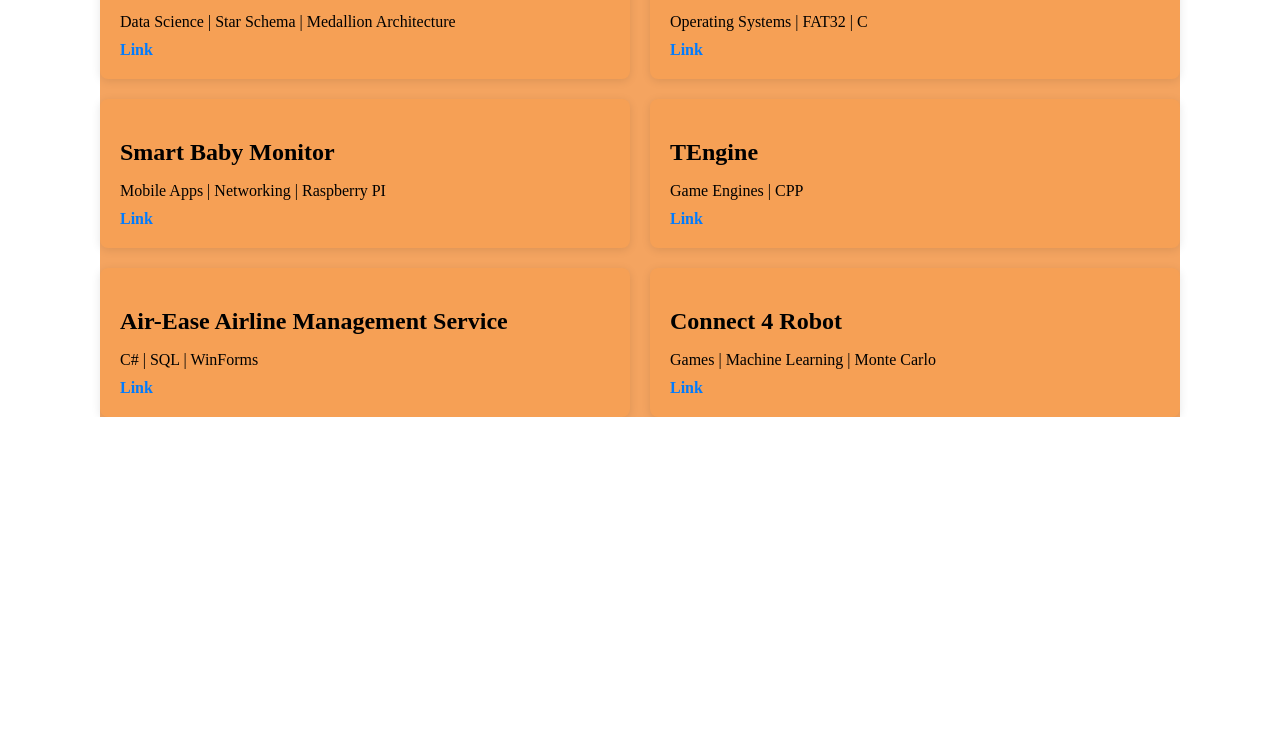
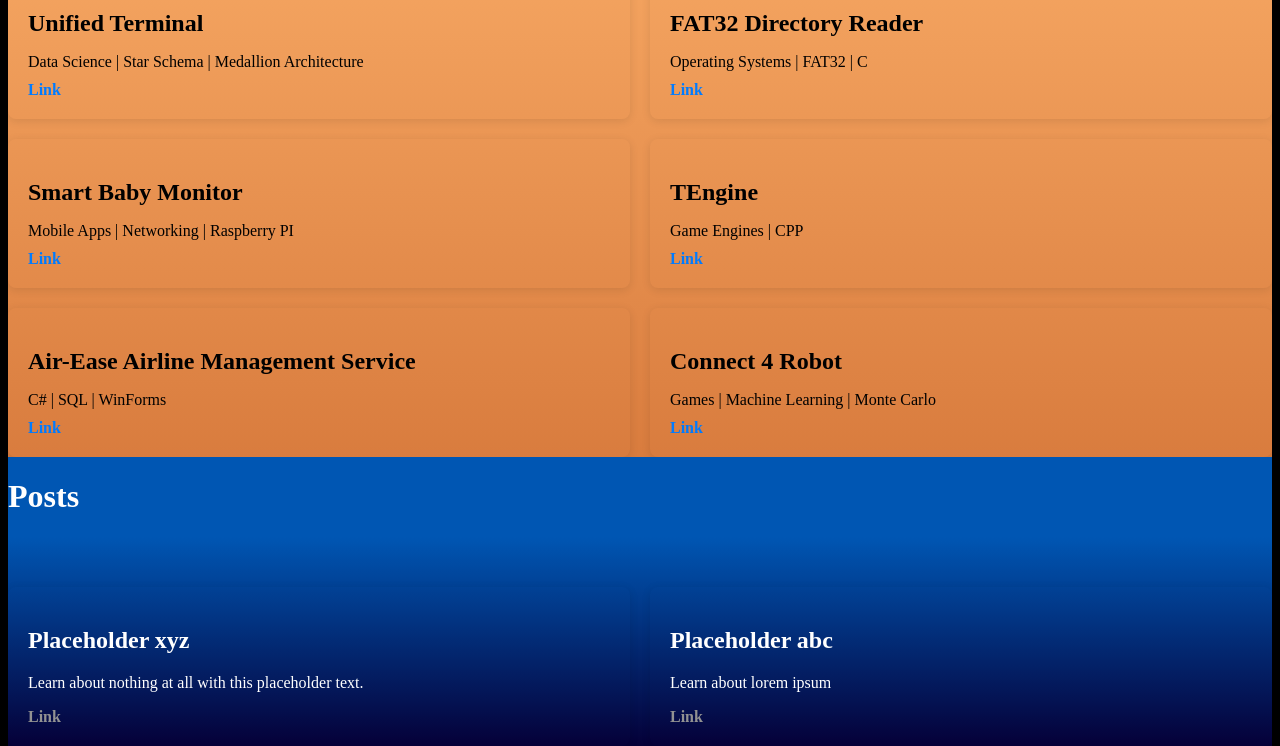
Before and after one commit to tjschwartz7/PortfolioWebsite, a plain HTML site: page index.html in a window 1280 px wide. Shown: the part 781-1527 px from the top of the page. Before the commit the page ends 1198 px from the top, so only its background shows below. Drawn offline with Linux system fonts and the light colour scheme.

Commit message:
Added a posts section and changed backgrounds to gradients.

```diff
--- a/index.html
+++ b/index.html
@@ -9,14 +9,14 @@
     <div class="site-header">
         <nav>
             <ul>
-                <li><a href="index.html">Home</a></li>
-                <li><a href="projects.html">Projects</a></li>
-                <li><a href="posts.html">Posts</a></li>
+                <li><a href="#home">Home</a></li>
+                <li><a href="#projects">Projects</a></li>
+                <li><a href="#posts">Posts</a></li>
             </ul>
         </nav>
     </div>
     <body>
-        <div class="reference-container">
+        <div class="reference-container" id="home">
             <div class="left-box">
 
                 <div class="sections">
@@ -51,6 +51,7 @@
             <div class="sun"></div>
         </div>
 
+        <div class="projects-title" id="projects"><h1>Projects</h1></div>
         <div class="projects-container">
             <div class="left">
                 <section>
@@ -91,5 +92,26 @@
                 </section>
             </div>
         </div>
+
+        <div class="posts-title" id="posts"><h1>Posts</h1></div>
+
+        <div class="posts-container">
+            <div class="left">
+                <section>
+                    <h1>Placeholder xyz</h1>
+                    <p>Learn about nothing at all with this placeholder text.</p>
+                    <a href="#posts">Link</a>
+                </section>
+
+
+            </div>
+            <div class="right">
+                <section>
+                    <h1>Placeholder abc</h1>
+                    <p>Learn about lorem ipsum</p>
+                    <a href="#posts">Link</a>
+                </section>
+            </div>
+        </div>
     </body>
 </html>
--- a/styles.css
+++ b/styles.css
@@ -1,10 +1,10 @@
 body {
-    margin: 80px;
-    padding: 20px;
+    margin-top: 60px;
     height: 100vh;
     display: flex;
     flex-direction: column; /* Stacks content vertically */
     align-items: center;
+    background-color: black;
 }
 
 
@@ -51,6 +51,7 @@ body {
 .reference-container {
     display: flex;
     width: 100%;
+    background: linear-gradient(to bottom, #0031ad, #00BFFF);
 }
 
 .left-box, .right-box {
@@ -62,15 +63,6 @@ body {
     padding: 20px;
 }
 
-/* Style for left and right boxes */
-.left-box {
-    background-color: #00BFFF;
-}
-
-.right-box {
-    background-color: #00BFFF;
-    color: white;
-}
 
 .centered-image {
     max-width: 100%;  /* Ensures it’s responsive */
@@ -112,10 +104,15 @@ body {
     margin-left: 40vw;
 }
 
+.projects-title {
+    height: 100%;
+    width: 100%;
+    background-color: #F4A460;
+}
 .projects-container {
     height: 100vh;
     width: 100%;
-    background-color: #F4A460;
+    background: linear-gradient(to top, #D97C3E, #F4A460);
 
     display: grid;
     grid-template-columns: 1fr 1fr; /* Two columns, each taking equal space */
@@ -130,7 +127,6 @@ body {
 }
 
 .projects-container section {
-    background-color: #f6a055; /* Light background for each tile */
     padding: 20px;
     border-radius: 8px;  /* Rounded corners */
     box-shadow: 0 2px 10px rgba(0, 0, 0, 0.1);  /* Optional shadow */
@@ -160,3 +156,53 @@ body {
 .projects-container .left section:hover, .projects-container .right section:hover {
     background-color: #f99c4b;
 }
+
+
+.posts-title {
+    height: 100%;
+    width: 100%;
+    background-color: #0056b3;
+    color: white
+}
+
+.posts-container {
+    height: 100vh;
+    width: 100%;
+    background: linear-gradient(to bottom, #0056b3, #050038);
+    color: white;
+
+    display: grid;
+    grid-template-columns: 1fr 1fr; /* Two columns, each taking equal space */
+    gap: 20px;  /* Space between tiles */
+    padding-top:50px;
+}
+
+.posts-container .left, .posts-container .right {
+    display: flex;
+    flex-direction: column;
+    gap: 20px;  /* Space between sections */
+}
+
+.posts-container section {
+    padding: 20px;
+    border-radius: 8px;  /* Rounded corners */
+    box-shadow: 0 2px 10px rgba(0, 0, 0, 0.1);  /* Optional shadow */
+    transition: transform 0.3s ease; /* Smooth transition for the hover effect */
+}
+
+.posts-container section:hover {
+    box-shadow: 0 10px 30px rgba(0, 0, 0, 0.2); /* Optional shadow */
+    transform: scale(1.05); /* Move sections to the left by 10px */
+
+}
+
+.posts-container a {
+    text-decoration: none;
+    color: #929292;
+    font-weight: bold;
+    transition: color 0.3s;
+}
+
+.posts-container a:hover {
+    color: #808080;
+}
```
